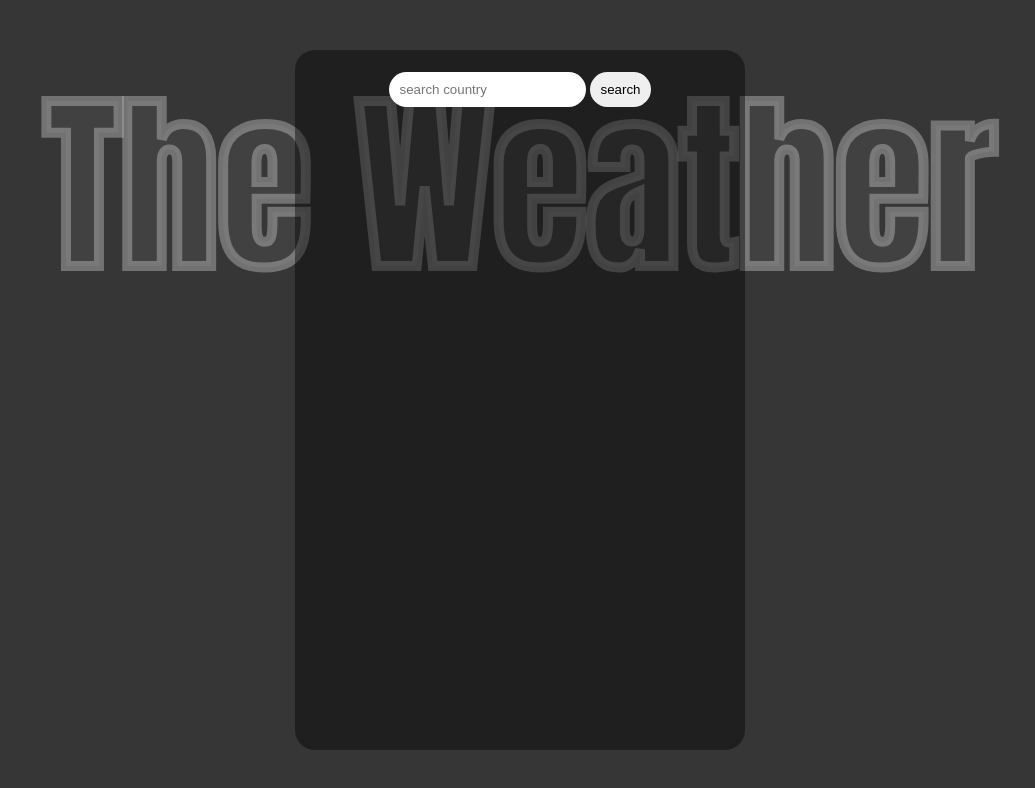
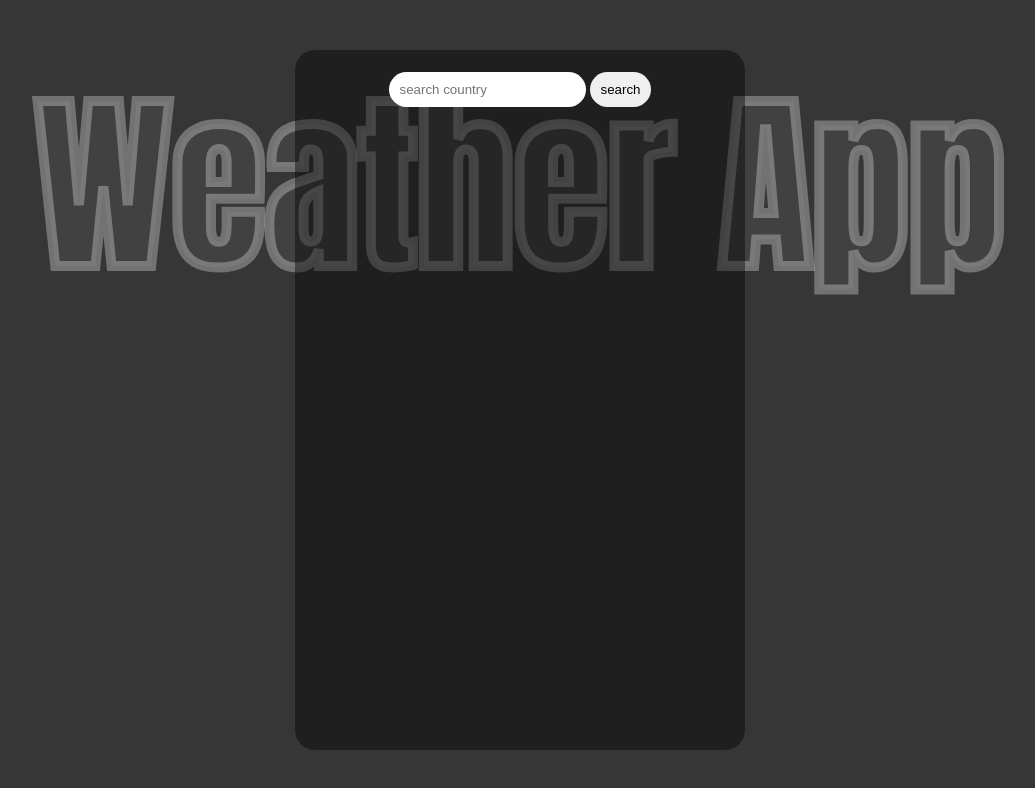
Before and after one commit to SereywatPro/weatherProject, a plain HTML site: page index.html in a window 1280 px wide. Shown: the whole page, without its empty margins (120-1155 px from the left). Drawn offline with Linux system fonts and the light colour scheme.

Commit message:
second commit

```diff
--- a/index.html
+++ b/index.html
@@ -8,7 +8,7 @@
 </head>
 <body>
 
-    <div class="cont"> <span class="Title">The Weather</span> </div>
+    <div class="cont"> <span class="Title">Weather App</span> </div>
     <main class="container">
         <div class="form_group">
             <input type="text" placeholder="search country" required>
```
